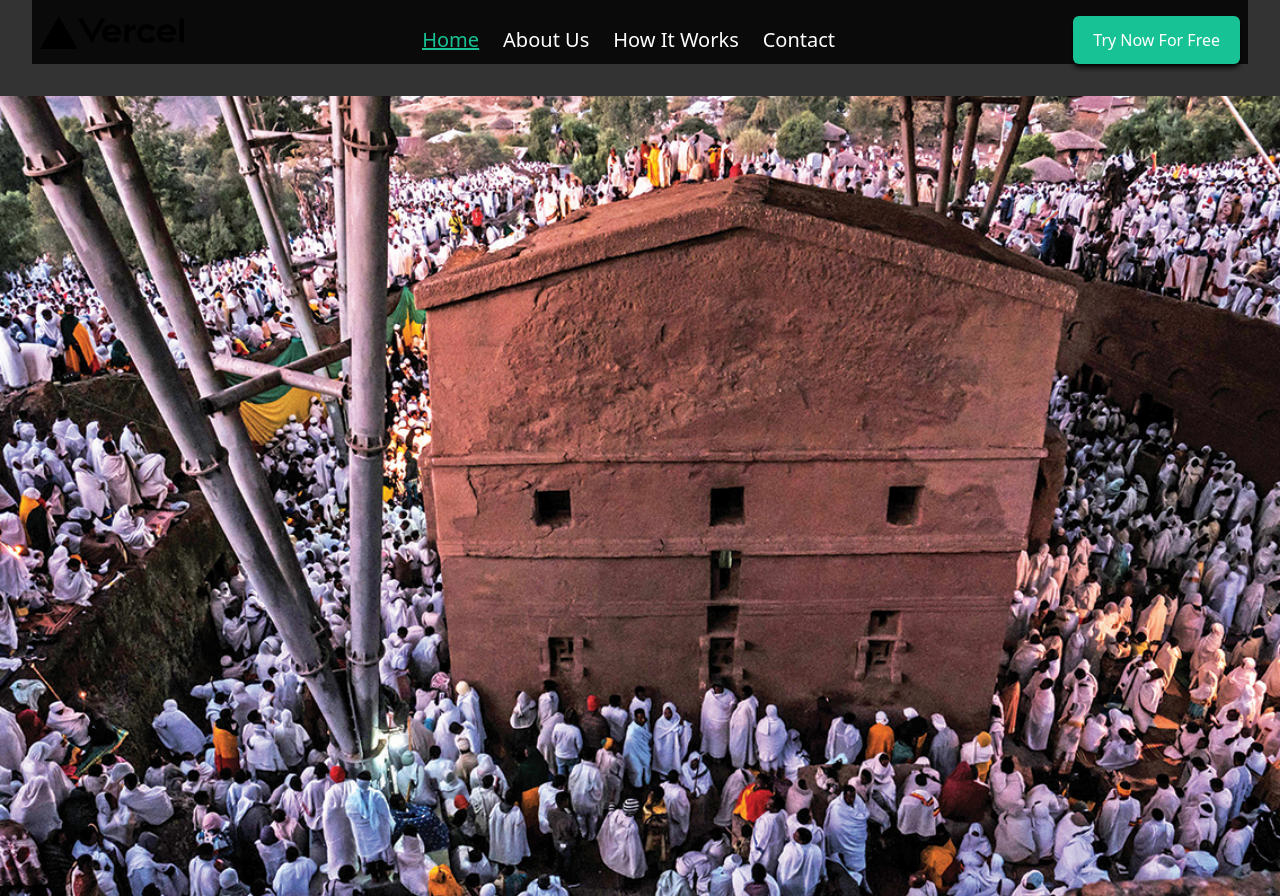
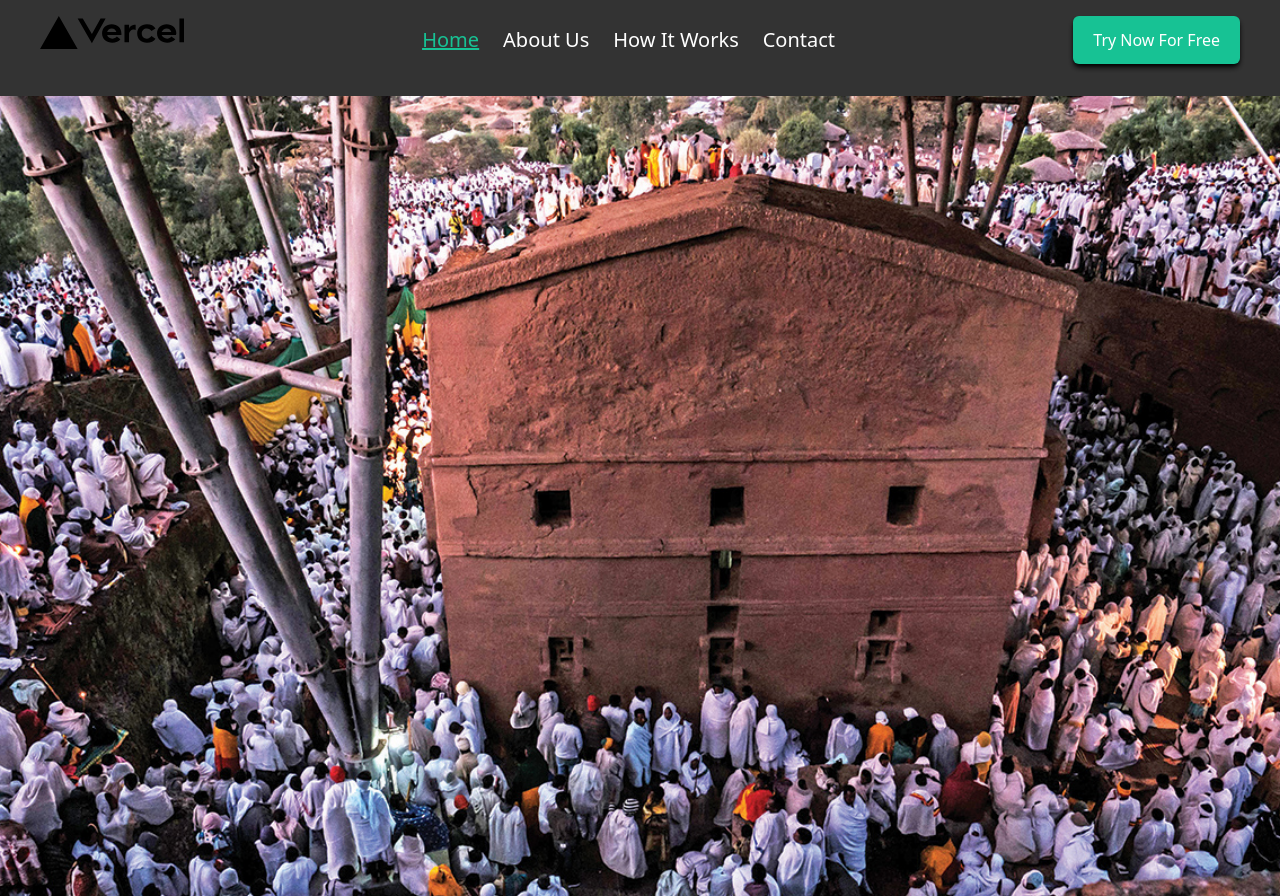
Before and after one commit to yafet-123/personal_website, a Next.js app: page / in a window 1280 px wide. Built offline with nearby package versions, Linux system fonts and the light colour scheme.

Commit message:
adding the navbar

```diff
--- a/app/layout.tsx
+++ b/app/layout.tsx
@@ -16,9 +16,9 @@ export default function RootLayout({
 }) {
   return (
     <html lang="en">
-      <body className="">
+      <body className="flex flex-col min-h-screen">
           <Navbar />
-          <main className="app">{children}</main>
+          <main className="flex-grow">{children}</main>
       </body>
     </html>
   );
--- a/components/Navbar.tsx
+++ b/components/Navbar.tsx
@@ -56,9 +56,9 @@ const Navbar = () => {
     <nav
       className={`sticky ${
         scrollDirection === "down" ? "md:-top-24 -top-16" : "top-0"
-      }  bg-black bg-opacity-80  w-full md:h-24 h-16 sticky z-50 transition-all duration-300 top-0 fixed z-50`}
+      }  bg-black bg-opacity-80  w-full md:h-24 h-10 transition-all duration-300 top-0 fixed z-50`}
     >
-      <div className="md:justify-between justify-around md:px-2 px-4 md:mx-8 items-center md:flex md:pt-4 bg-black bg-opacity-80 ">
+      <div className="md:justify-between justify-around md:px-2 px-4 md:mx-8 items-center md:flex md:pt-4 bg-transparent bg-opacity-80 ">
         <div className="flex items-center justify-between py-3 md:py-0">
           {/* <h1 className="paragraph-fonts text-2xl md:text-4xl cursor-pointer text-white hover:text-[#17c294]">
               TheScentSeeker
```
